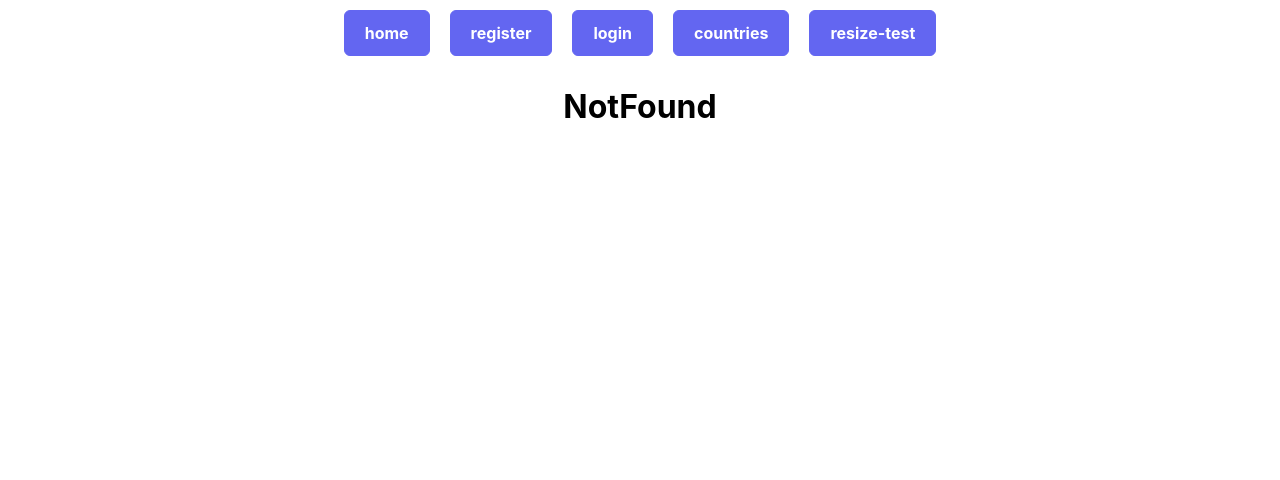
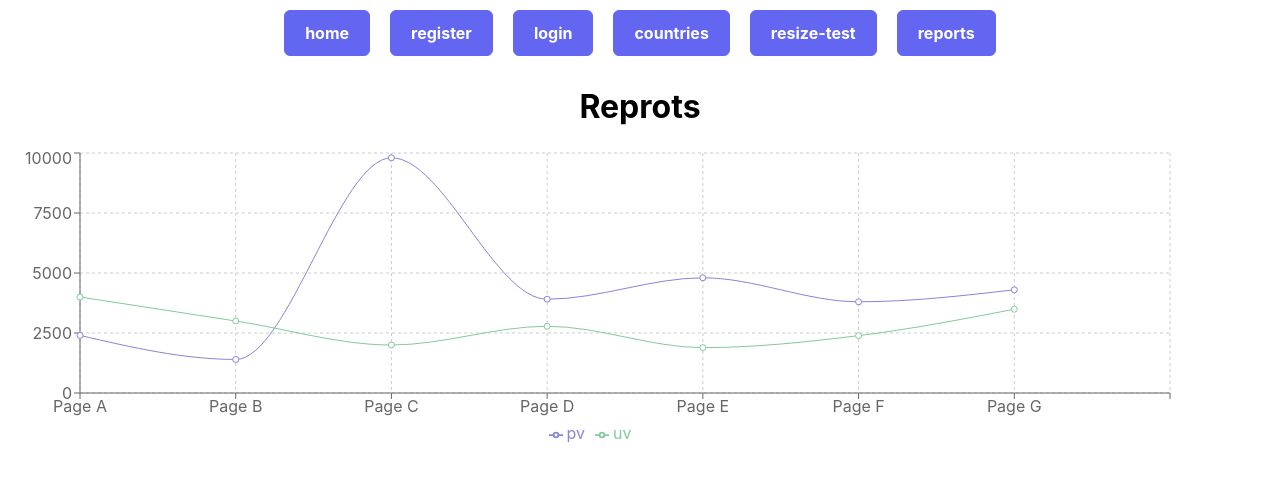
Before and after one commit to galamo/fortinet, a React (Create React App) app in the folder react-client/: page /reports in a window 1280 px wide. Shown: the top 480 px of the page. Built offline with nearby package versions, Linux system fonts and the light colour scheme.

Commit message:
feat--source

```diff
--- a/react-client/package.json
+++ b/react-client/package.json
@@ -19,6 +19,8 @@
     "react-dom": "^18.2.0",
     "react-router-dom": "^6.5.0",
     "react-scripts": "5.0.1",
+    "recharts": "^2.2.0",
+    "source-map-explorer": "^2.5.3",
     "typescript": "^4.9.4",
     "web-vitals": "^2.1.4"
   },
@@ -26,7 +28,8 @@
     "start": "react-scripts start",
     "build": "react-scripts build",
     "test": "react-scripts test",
-    "eject": "react-scripts eject"
+    "eject": "react-scripts eject",
+    "bundle-size": "source-map-explorer 'build/static/js/*.js'"
   },
   "eslintConfig": {
     "extends": [
--- a/react-client/src/App.tsx
+++ b/react-client/src/App.tsx
@@ -15,8 +15,9 @@ import { Home } from './components/home';
 import { NotFound } from './components/notFound';
 import { Button } from 'primereact/button';
 import { SpinnerWrapper } from './components/ui-components/SpinnerWrapper';
-
+import Reports from "./components/reports"
 const LazyCountries = React.lazy(() => import("./components/countries"))
+const LazyReports = React.lazy(() => import("./components/reports"))
 // step before MF
 
 
@@ -56,6 +57,14 @@ const routes = [
     isVisible: true,
     // protected
   },
+  {
+    path: "/reports",
+    element: <LazyReports />,
+    text: "reports",
+    isVisible: true,
+    // protected
+  },
+
   {
     path: "*",
     element: <NotFound />,
--- /dev/null
+++ b/react-client/src/components/reports/index.tsx
@@ -0,0 +1,99 @@
+
+import React, { PureComponent } from 'react';
+import { LineChart, Line, XAxis, YAxis, CartesianGrid, Tooltip, Legend, ResponsiveContainer } from 'recharts';
+
+
+
+export default function Reports() {
+    return <div>
+        <h1> Reprots </h1>
+        <LineChartExample />
+    </div>
+}
+
+
+const data = [
+    {
+        name: 'Page A',
+        uv: 4000,
+        pv: 2400,
+        amt: 2400,
+    },
+    {
+        name: 'Page B',
+        uv: 3000,
+        pv: 1398,
+        amt: 2210,
+    },
+    {
+        name: 'Page C',
+        uv: 2000,
+        pv: 9800,
+        amt: 2290,
+    },
+    {
+        name: 'Page D',
+        uv: 2780,
+        pv: 3908,
+        amt: 2000,
+    },
+    {
+        name: 'Page E',
+        uv: 1890,
+        pv: 4800,
+        amt: 2181,
+    },
+    {
+        name: 'Page F',
+        uv: 2390,
+        pv: 3800,
+        amt: 2500,
+    },
+    {
+        name: 'Page G',
+        uv: 3490,
+        pv: 4300,
+        amt: 2100,
+    },
+];
+
+const extendedData = [...data, generateMore()]
+
+function generateMore() {
+    const newData = [];
+    for (let index = 1; index < 50; index++) {
+        newData.push({
+            name: `Page A${index}`,
+            uv: index * 100,
+            pv: index * 12,
+            amt: index * 30,
+        })
+
+    }
+    return newData;
+}
+function LineChartExample() {
+
+    return (
+
+        <LineChart
+            width={1200}
+            height={300}
+            data={extendedData}
+            margin={{
+                top: 5,
+                right: 30,
+                left: 20,
+                bottom: 5,
+            }}
+        >
+            <CartesianGrid strokeDasharray="3 3" />
+            <XAxis dataKey="name" />
+            <YAxis />
+            <Tooltip />
+            <Legend />
+            <Line type="monotone" dataKey="pv" stroke="#8884d8" activeDot={{ r: 8 }} />
+            <Line type="monotone" dataKey="uv" stroke="#82ca9d" />
+        </LineChart>
+    );
+}
```
Also changed, not shown: 2 other files (tests, documents, lock files or other folders).
